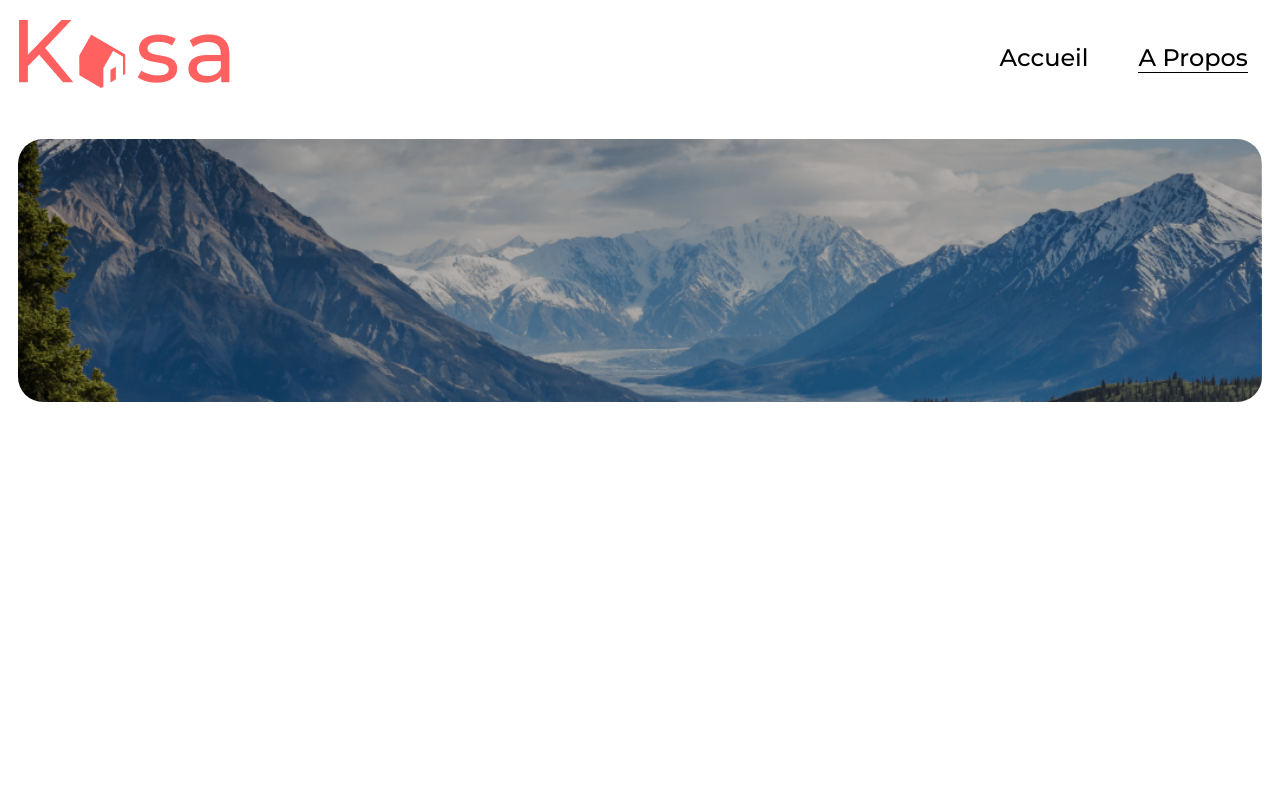
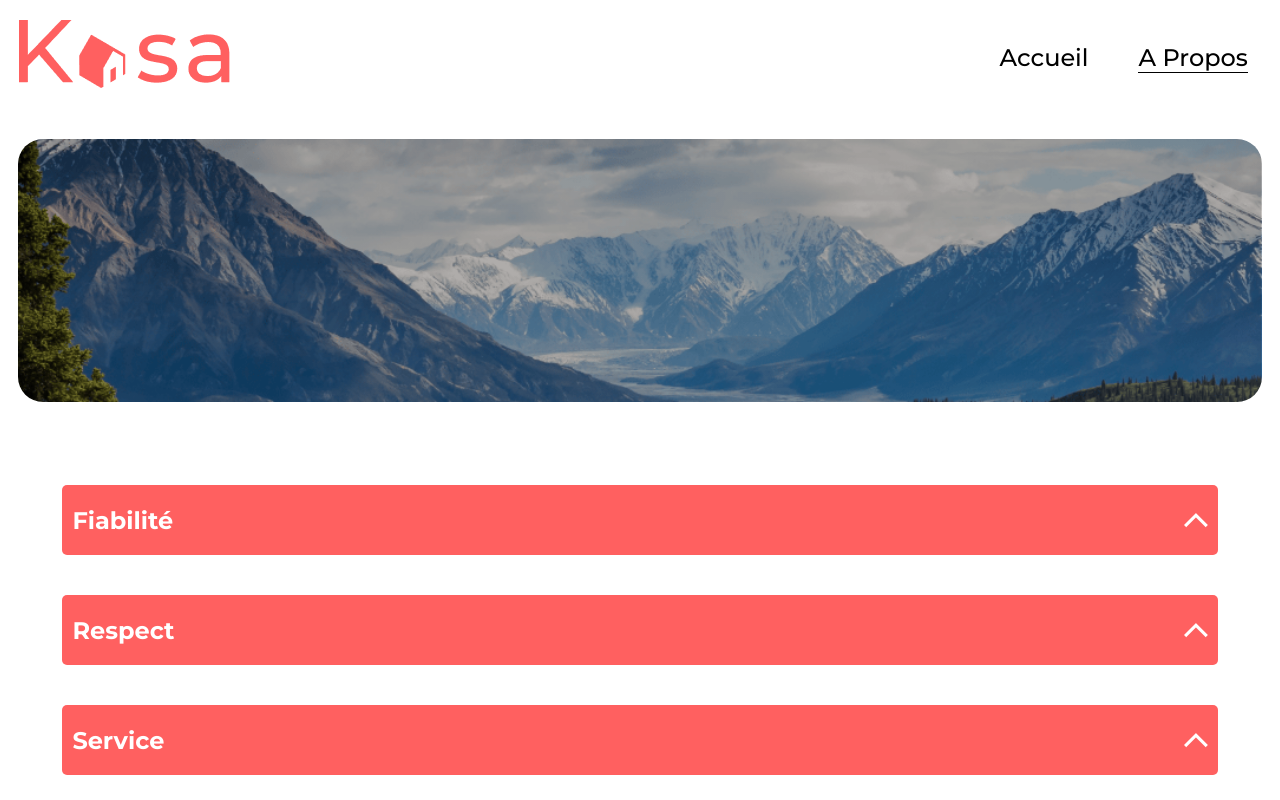
Before and after one commit to IBoutajar/P7-Kasa, a React (Vite) app: page /about in a window 1280 px wide. Shown: the top 800 px of the page. Built offline with nearby package versions, Linux system fonts and the light colour scheme.

Commit message:
Page About w/ Compo Collapse

```diff
--- /dev/null
+++ b/src/components/Collapse/Collapse.jsx
@@ -0,0 +1,33 @@
+import './collapse.scss'
+import arrow from '../../assets/arrow.png'
+import { useState } from 'react'
+
+function Collapse({ title, content }) {
+    const [toggle, setToggle] = useState(false)
+
+    return (
+        <>
+            <div className="collapse">
+                <h3 onClick={() => setToggle(!toggle)}>
+                    <p>{title}</p>
+                    <img src={arrow} alt="show content" />
+                </h3>
+            </div>
+            <div
+                className={
+                    toggle ? 'collapse_content' : 'collapse_content_hidden'
+                }
+            >
+                {Array.isArray(content) ? (
+                    content.map((item, index) => {
+                        return <p key={index}>{item}</p>
+                    })
+                ) : (
+                    <p>{content}</p>
+                )}
+            </div>
+        </>
+    )
+}
+
+export default Collapse
--- /dev/null
+++ b/src/components/Collapse/collapse.scss
@@ -0,0 +1,45 @@
+.collapse {
+    background-color: #ff6060;
+    border-radius: 5px;
+    height: 70px;
+    display: flex;
+    width: 95%;
+
+    h3 {
+        display: flex;
+        padding: 0 10px;
+        width: 100%;
+        align-items: center;
+        justify-content: space-between;
+        cursor: pointer;
+
+        p {
+            color: white;
+            font-size: 24px;
+        }
+    }
+
+    &_content {
+        display: flex;
+        flex-direction: column;
+        width: 95%;
+        font-size: 24px;
+        height: auto;
+        margin: auto;
+        padding-bottom: 20px;
+        padding-top: 20px;
+        background-color: #f6f6f673;
+        transition: visibility 0.5s ease-in-out, opacity 0.5s ease-in-out,
+            height 0.2s ease-in-out;
+
+        p {
+            display: flex;
+            padding: 10px;
+        }
+    }
+    &_content_hidden {
+        visibility: hidden;
+        opacity: 0;
+        height: 0;
+    }
+}
--- a/src/components/Footer/footer.scss
+++ b/src/components/Footer/footer.scss
@@ -5,7 +5,7 @@
     justify-content: center;
     gap: 50px;
     background-color: #000000;
-    height: 209px;
+    height: 255px;
     margin-top: 35px;
 
     p {
--- a/src/pages/About/About.jsx
+++ b/src/pages/About/About.jsx
@@ -2,12 +2,55 @@
 import '../../Sass/Base/reset.scss'
 import Header from '../../components/Header/Header'
 import Banner from '../../components/Banner/Banner'
+import Collapse from '../../components/Collapse/Collapse'
+import Footer from '../../components/Footer/Footer'
+
+const aboutDatas = [
+    {
+        id: '1',
+        title: 'Fiabilité',
+        content:
+            'Les annonces postées sur Kasa garantissent une fiabilité totale. Les photos sont conformes aux logements, et toutes les informations sont régulièrement vérifiées par nos équipes.',
+    },
+    {
+        id: '2',
+        title: 'Respect',
+        content:
+            'La bienveillance fait partie des valeurs fondatrices de Kasa. Tout comportement discriminatoire ou de perturbation du voisinage entraînera une exclusion de notre plateforme..',
+    },
+    {
+        id: '3',
+        title: 'Service',
+        content:
+            "Nos équipes se tiennent à votre disposition pour vous fournir une expérience parfaite. N'hésitez pas à nous contacter si vous avez la moindre question..",
+    },
+    {
+        id: '4',
+        title: 'Sécurité',
+        content:
+            "La sécurité est la priorité de Kasa. Aussi bien pour nos hôtes que pour les voyageurs, chaque logement correspond aux critères de sécurité établis par nos services. En laissant une note aussi bien à l'hôte qu'au locataire, cela permet à nos équipes de vérifier que les standards sont bien respectés. Nous organisons également des ateliers sur la sécurité domestique pour nos hôtes.",
+    },
+]
 
 function About() {
     return (
-        <div>
+        <div className="about">
             <Header />
             <Banner />
+            <main className="about_main">
+                {aboutDatas.map((data) => {
+                    return (
+                        <div key={data.id} className="about_main_collapse">
+                            <Collapse
+                                style={{ margin: '30px 0' }}
+                                title={data.title}
+                                content={data.content}
+                            />
+                        </div>
+                    )
+                })}
+            </main>
+            <Footer />
         </div>
     )
 }
--- a/src/pages/About/about.scss
+++ b/src/pages/About/about.scss
@@ -0,0 +1,16 @@
+.about {
+    display: flex;
+    flex-direction: column;
+}
+
+.about_main {
+    width: 95%;
+    margin: 0 auto;
+
+    &_collapse {
+        margin: 40px auto;
+        display: flex;
+        flex-direction: column;
+        align-items: center;
+    }
+}
```
Also changed, not shown: src/assets/arrow.png (added).
